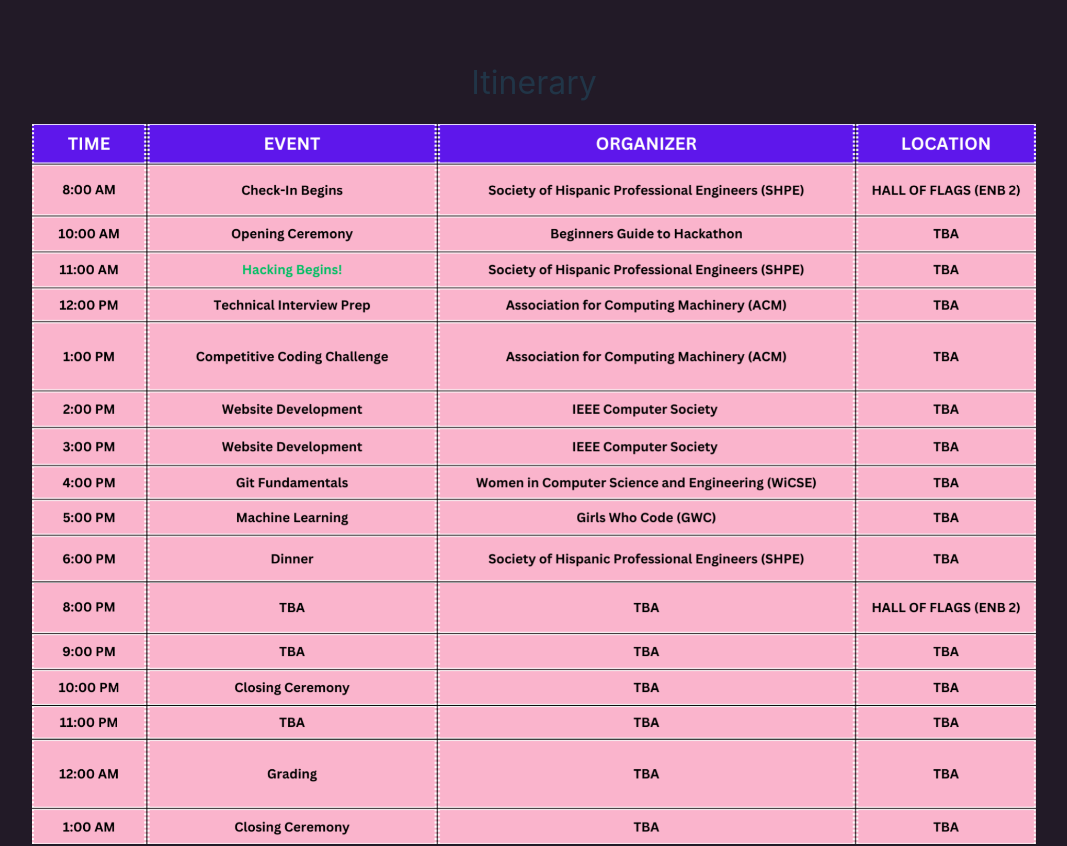
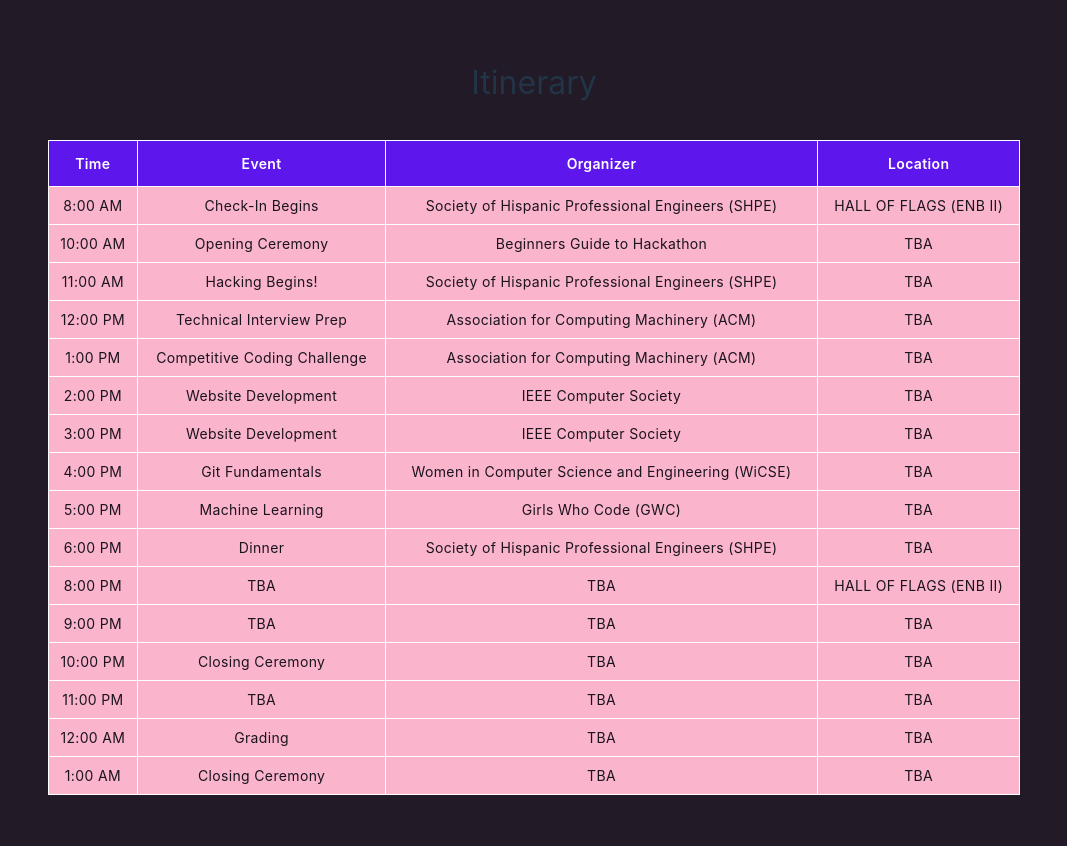
Before and after one commit to AsadbekNematov/hackjam, a React (Vite) app in the folder HackJam/: page / in a window 1280 px wide. Shown: the part 1720-2566 px from the top of the page, without its empty margins (106-1173 px from the left). Built offline with nearby package versions, Linux system fonts and the light colour scheme.

Commit message:
Schedule converted to html table

```diff
--- a/HackJam/src/App.css
+++ b/HackJam/src/App.css
@@ -1,8 +1,13 @@
 #root {
   max-width: 1280px;
-  margin: 0 auto;
-  padding: 2rem;
+  margin: 0 auto;  padding: 2rem;
   text-align: center;
+  overflow: hidden;
+}
+* {
+  margin: 0;
+  padding: 0;
+  box-sizing: border-box;
 }
 ::-webkit-scrollbar {
   width: 10px;
@@ -92,6 +97,15 @@
   margin: 0 auto;
   margin-bottom: 5rem;
 }
+
+@media screen and (max-width: 800px) {
+  .section {
+    max-width: 90vw;
+    height: auto;
+    margin: 0 auto;
+    margin-bottom: 5rem;
+  }
+}
 .section-title {
   font-size: 2em;
 }
@@ -177,6 +191,73 @@
 .cohost {
   flex: 0 0 auto;
 }
-.cohost .img {
-  max-width:max-content;
+
+/* Schedule Table */
+.schedule-container {
+  padding: 0 10%;
+  margin: 40px auto 0;
 }
+.schedule {
+  width: 100%;
+  border-collapse: collapse;
+}
+.schedule thead {
+  background-color: #5d16ec;
+}
+.schedule thead tr th {
+  font-size: 14px;
+  font-weight: 600;
+  letter-spacing: 0.35px;
+  color: #FFFFFF;
+  opacity: 1;
+  padding: 12px;
+  vertical-align: top;
+  border: 1px solid #FFFFFF;
+}
+.schedule tbody tr td {
+  font-size: 14px;
+  letter-spacing: 0.35px;
+  font-weight: normal;
+  color: #1b141f;
+  background-color: #fab4cc;
+  padding: 8px;
+  text-align: center;
+  border: 1px solid #FFFFFF;
+}
+.schedule .tbody tr td {
+  text-decoration: none;
+  display: inline-block;
+  font-weight: medium;
+  color: #1b141f;
+  text-align: center;
+  vertical-align: middle;
+  user-select: none;
+  opacity: 1;
+}
+@media (max-width: 768px) {
+  .schedule thead {
+    display: none;
+  }
+  .schedule, .schedule tbody, .schedule tr, .schedule td {
+    display: block;
+    width: 100%;
+  }
+  .schedule tr {
+    margin-bottom: 15px;
+  }
+  .schedule tbody tr td {
+    text-align: right;
+    padding-left: 50%;
+    position: relative;
+  }
+  .schedule td:before {
+    content: attr(data-label);
+    position: absolute;
+    left: 0;
+    width: 80%;
+    padding-left: 15px;
+    font-weight: 600;
+    font-size: 14px;
+    text-align: left;
+  }
+}
--- a/HackJam/src/components/Schedule.jsx
+++ b/HackJam/src/components/Schedule.jsx
@@ -1,11 +1,136 @@
-import schedule from '../assets/schedule.png'
 
 function Schedule() {
   return (
     <div id="itinerary" className="section">
       <h1 className="m-auto section-title" style={{'margin-bottom': '-1.5rem'}}>Itinerary</h1>
-      <br/><br/>
-      <img src={schedule} className="sched select-none" alt="schedule"/>
+      <br/>
+      <div className="schedule-container">
+        <table className="schedule">
+          <thead>
+            <tr>
+              <th>Time</th>
+              <th>Event</th>
+              <th>Organizer</th>
+              <th>Location</th>
+            </tr>
+          </thead>
+          <tbody>
+            <tr>
+              <td data-label="Time">8:00 AM</td>
+              <td data-label="Event">Check-In Begins</td>
+              <td data-label="Organizer">Society of Hispanic Professional Engineers (SHPE)</td>
+              <td data-label="Location">HALL OF FLAGS (ENB II)</td>
+            </tr>
+
+            <tr>
+              <td data-label="Time">10:00 AM</td>
+              <td data-label="Event">Opening Ceremony</td>
+              <td data-label="Organizer">Beginners Guide to Hackathon</td>
+              <td data-label="Location">TBA</td>
+            </tr>
+
+            <tr>
+              <td data-label="Time">11:00 AM</td>
+              <td data-label="Event">Hacking Begins!</td>
+              <td data-label="Organizer">Society of Hispanic Professional Engineers (SHPE)</td>
+              <td data-label="Location">TBA</td>
+            </tr>
+
+            <tr>
+              <td data-label="Time">12:00 PM</td>
+              <td data-label="Event">Technical Interview Prep</td>
+              <td data-label="Organizer">Association for Computing Machinery (ACM)</td>
+              <td data-label="Location">TBA</td>
+            </tr>
+
+            <tr>
+              <td data-label="Time">1:00 PM</td>
+              <td data-label="Event">Competitive Coding Challenge</td>
+              <td data-label="Organizer">Association for Computing Machinery (ACM)</td>
+              <td data-label="Location">TBA</td>
+            </tr>
+
+            <tr>
+              <td data-label="Time">2:00 PM</td>
+              <td data-label="Event">Website Development</td>
+              <td data-label="Organizer">IEEE Computer Society</td>
+              <td data-label="Location">TBA</td>
+            </tr>
+
+            <tr>
+              <td data-label="Time">3:00 PM</td>
+              <td data-label="Event">Website Development</td>
+              <td data-label="Organizer">IEEE Computer Society</td>
+              <td data-label="Location">TBA</td>
+            </tr>
+
+            <tr>
+              <td data-label="Time">4:00 PM</td>
+              <td data-label="Event">Git Fundamentals</td>
+              <td data-label="Organizer">Women in Computer Science and Engineering (WiCSE)</td>
+              <td data-label="Location">TBA</td>
+            </tr>
+
+            <tr>
+              <td data-label="Time">5:00 PM</td>
+              <td data-label="Event">Machine Learning</td>
+              <td data-label="Organizer">Girls Who Code (GWC)</td>
+              <td data-label="Location">TBA</td>
+            </tr>
+
+            <tr>
+              <td data-label="Time">6:00 PM</td>
+              <td data-label="Event">Dinner</td>
+              <td data-label="Organizer">Society of Hispanic Professional Engineers (SHPE)</td>
+              <td data-label="Location">TBA</td>
+            </tr>
+
+            <tr>
+              <td data-label="Time">8:00 PM</td>
+              <td data-label="Event">TBA</td>
+              <td data-label="Organizer">TBA</td>
+              <td data-label="Location">HALL OF FLAGS (ENB II)</td>
+            </tr>
+
+            <tr>
+              <td data-label="Time">9:00 PM</td>
+              <td data-label="Event">TBA</td>
+              <td data-label="Organizer">TBA</td>
+              <td data-label="Location">TBA</td>
+            </tr>
+
+            <tr>
+              <td data-label="Time">10:00 PM</td>
+              <td data-label="Event">Closing Ceremony</td>
+              <td data-label="Organizer">TBA</td>
+              <td data-label="Location">TBA</td>
+            </tr>
+
+            <tr>
+              <td data-label="Time">11:00 PM</td>
+              <td data-label="Event">TBA</td>
+              <td data-label="Organizer">TBA</td>
+              <td data-label="Location">TBA</td>
+            </tr>
+
+            <tr>
+              <td data-label="Time">12:00 AM</td>
+              <td data-label="Event">Grading</td>
+              <td data-label="Organizer">TBA</td>
+              <td data-label="Location">TBA</td>
+            </tr>
+
+            <tr>
+              <td data-label="Time">1:00 AM</td>
+              <td data-label="Event">Closing Ceremony</td>
+              <td data-label="Organizer">TBA</td>
+              <td data-label="Location">TBA</td>
+            </tr>
+
+
+          </tbody>
+        </table>
+      </div>
       <br/>
     </div>
   );
```
Also changed, not shown: HackJam/src/assets/schedule.png (deleted).
